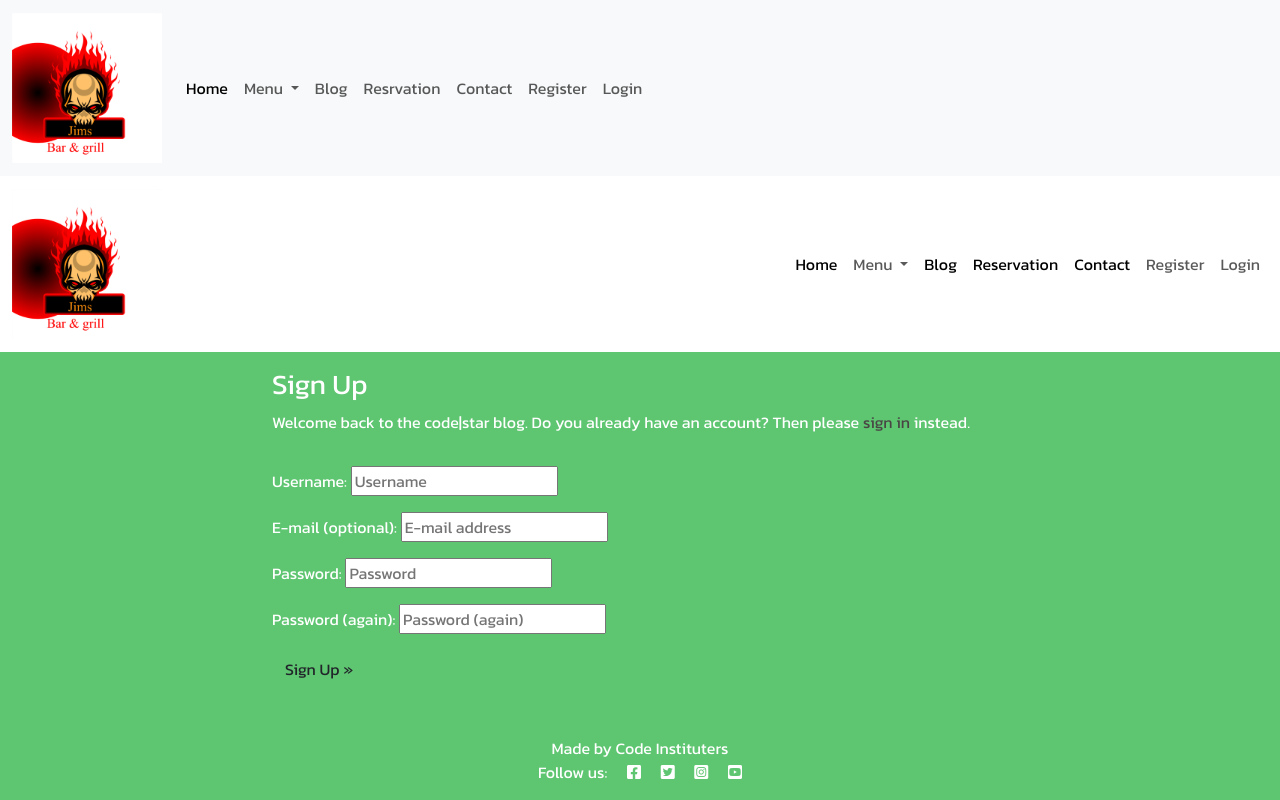
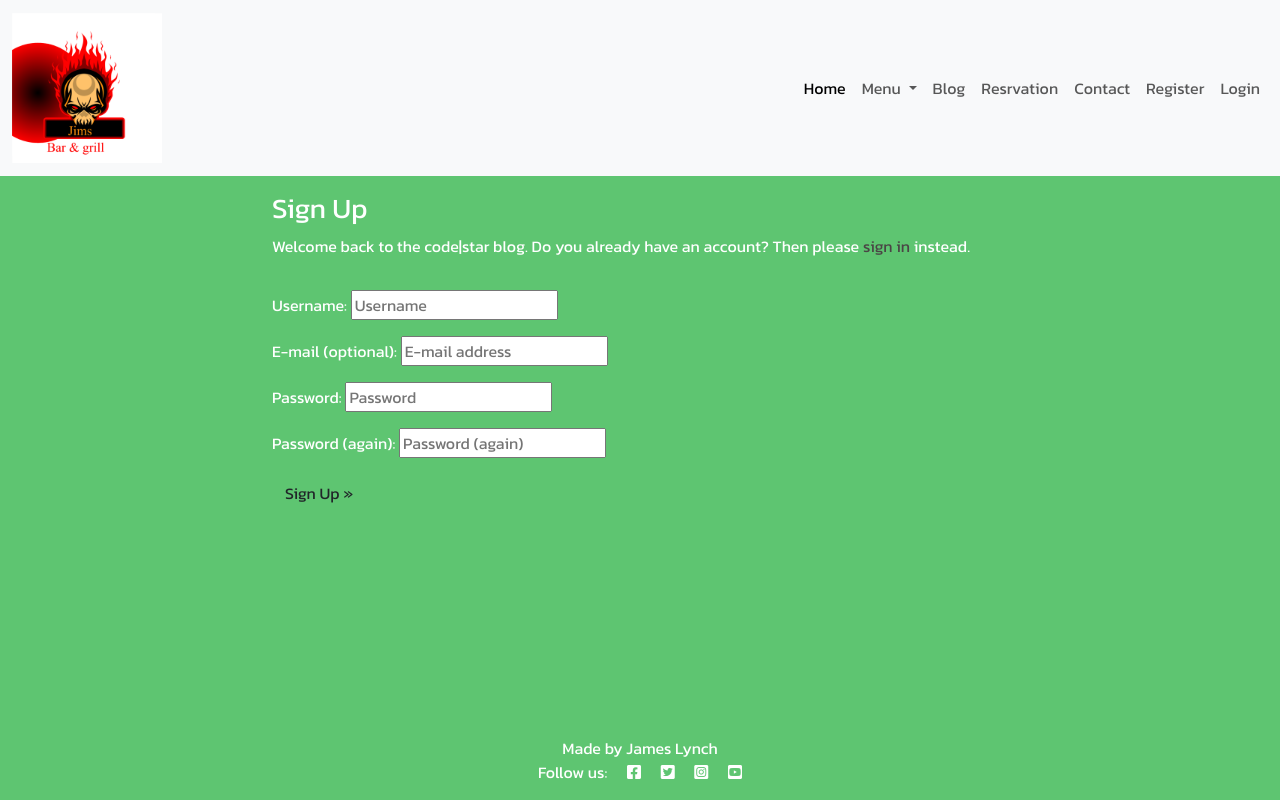
Before and after one commit to Code-Institute-Submissions/JJamsey911-restaurant_mp4, a Django app: page /accounts/signup/ in a window 1280 px wide. Run offline with Django 3.2, Linux system fonts and the light colour scheme.

Commit message:
Add inital index.html

```diff
--- a/blog/urls.py
+++ b/blog/urls.py
@@ -2,7 +2,7 @@ from . import views
 from django.urls import path
 
 urlpatterns = [
-    path('', views.PostList.as_view(), name='home'),
+    path('blog/', views.PostList.as_view(), name='blog'),
     path('<slug:slug>/', views.PostDetail.as_view(), name='post_detail'),
     path('like/<slug:slug>', views.PostLike.as_view(), name='post_like'),
 ]
--- /dev/null
+++ b/home/urls.py
@@ -0,0 +1,13 @@
+# Imports
+# ~~~~~~~~~~~~~~~~~~~~~~~~~~~~~~~~~~~~~~~~~~~~~~~~~~~~~~~~~~~~
+# 3rd party:
+from django.urls import path
+# Internal
+from . import views
+# ~~~~~~~~~~~~~~~~~~~~~~~~~~~~~~~~~~~~~~~~~~~~~~~~~~~~~~~~~~~~
+
+
+# url for the home page
+urlpatterns = [
+    path('', views.home, name="home"),
+]
--- a/jims/settings.py
+++ b/jims/settings.py
@@ -55,6 +55,7 @@ INSTALLED_APPS = [
     'allauth.socialaccount',
     'django_summernote',
     'blog',
+    'home',
 ]
 
 # ID required so Django can handle multiple sites
--- a/jims/urls.py
+++ b/jims/urls.py
@@ -19,6 +19,7 @@ from django.urls import path, include
 urlpatterns = [
     path('admin/', admin.site.urls),
     path('summernote/', include('django_summernote.urls')),
-    path("", include("blog.urls"), name="blog-urls"),
-    path("accounts/", include("allauth.urls")),
+    path('', include('home.urls'), name='home'),
+    path('', include('blog.urls'), name='blog-urls'),
+    path('accounts/', include('allauth.urls')),
 ]
--- a/templates/base.html
+++ b/templates/base.html
@@ -33,7 +33,7 @@
                 <span class="navbar-toggler-icon"></span>
             </button>
             <div class="collapse navbar-collapse" id="navbarNavDropdown">
-            <ul class="navbar-nav">
+            <ul class="navbar-nav ms-auto">
                 <li class="nav-item">
                     <a class="nav-link active" aria-current="page" href="{% url 'home' %}">Home</a>
                 </li>
@@ -56,54 +56,6 @@
                     <a class="nav-link" href="#">Contact</a>
                 </li>
                 {% if user.is_authenticated %}
-                    <li class="nav-item">
-                        <a class="nav-link" href="{% url 'account_logout' %}">Logout</a>
-                    </li>
-                    {% else %}
-                    <li class="nav-item">
-                        <a class="nav-link" href="{% url 'account_signup' %}">Register</a>
-                    </li>
-                    <li class="nav-item">
-                        <a class="nav-link" href="{% url 'account_login' %}">Login</a>
-                    </li>
-                    {% endif %}
-            </ul>
-          </div>
-        </div>
-      </nav>
-
-    <nav class="navbar navbar-expand-lg navbar-light bg-white sticky-top">
-        <div class="container-fluid">
-            <a class="navbar-brand" href="{% url 'home' %}">
-                <img src="{% static 'images/placeholder-logo.png' %}" alt="Bootstrap" height="150">
-            </a>
-            <button class="navbar-toggler" type="button" data-toggle="collapse" data-target="#navbarNavDropdown" aria-controls="navbarNavDropdown" aria-expanded="false" aria-label="Toggle navigation">
-                <span class="navbar-toggler-icon"></span>
-            </button>
-            <div class="collapse navbar-collapse" id="navbarNav">
-                <ul class="navbar-nav ms-auto">
-                    <li class="nav-item">
-                        <a class="nav-link active" aria-current="page" href="{% url 'home' %}">Home</a>
-                    </li>
-                    <li class="nav-item dropdown">
-                        <a class="nav-link dropdown-toggle" href="#" id="navbarDropdownMenuLink" data-bs-toggle="dropdown" aria-haspopup="true" aria-expanded="false">
-                          Menu
-                        </a>
-                        <div class="dropdown-menu" aria-labelledby="navbarDropdownMenuLink">
-                            <a class="dropdown-item" href="{% url 'home' %}">Food</a>
-                            <a class="dropdown-item" href="{% url 'home' %}">Drink</a>
-                        </div>
-                    </li>
-                    <li class="nav-item">
-                        <a class="nav-link active" aria-current="page" href="#">Blog</a>
-                    </li>
-                    <li class="nav-item">
-                        <a class="nav-link active" aria-current="page" href="#">Reservation</a>
-                    </li>
-                    <li class="nav-item">
-                        <a class="nav-link active" aria-current="page" href="#">Contact</a>
-                    </li>
-                    {% if user.is_authenticated %}
                     <li class="nav-item">
                         <a class="nav-link" href="{% url 'account_logout' %}">Logout</a>
                     </li>
@@ -141,7 +93,7 @@
 
     <!-- Footer -->
     <footer class="footer mt-auto py-3 dark-bg">
-        <p class="m-0 text-center text-white">Made by Code Instituters</p>
+        <p class="m-0 text-center text-white">Made by James Lynch</p>
         <p class="m-0 text-center text-white">Follow us: <i class="fab fa-facebook-square ms-3"></i>
             <i class="fab fa-twitter-square ms-3"></i>
             <i class="fab fa-instagram-square ms-3"></i>
```
Also changed, not shown: blog/template/blog.html (added, +59 -0 lines), blog/views.py (+13 -1 lines), home/templates/index.html (added, +59 -0 lines), home/views.py (added, +16 -0 lines).
